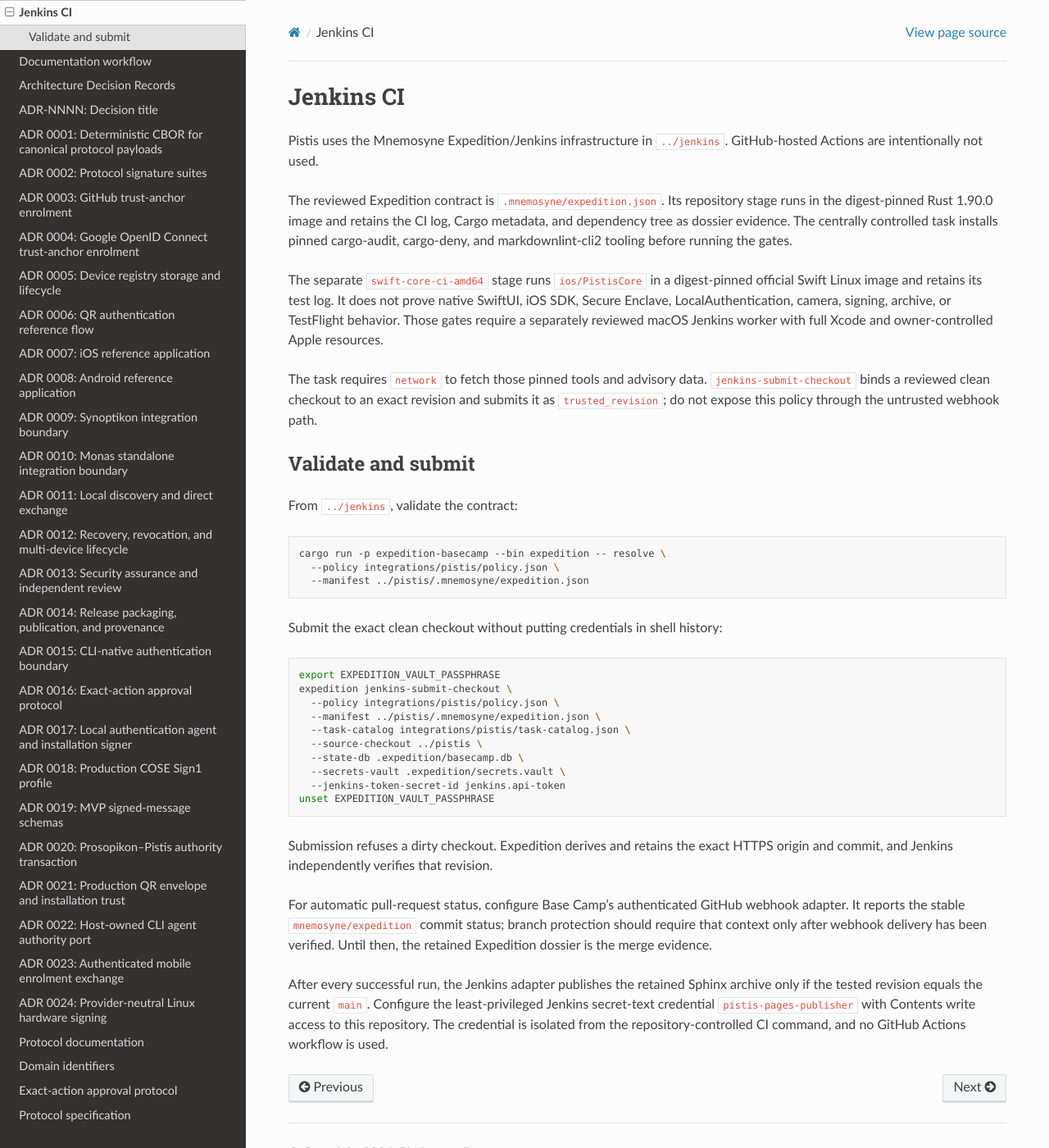
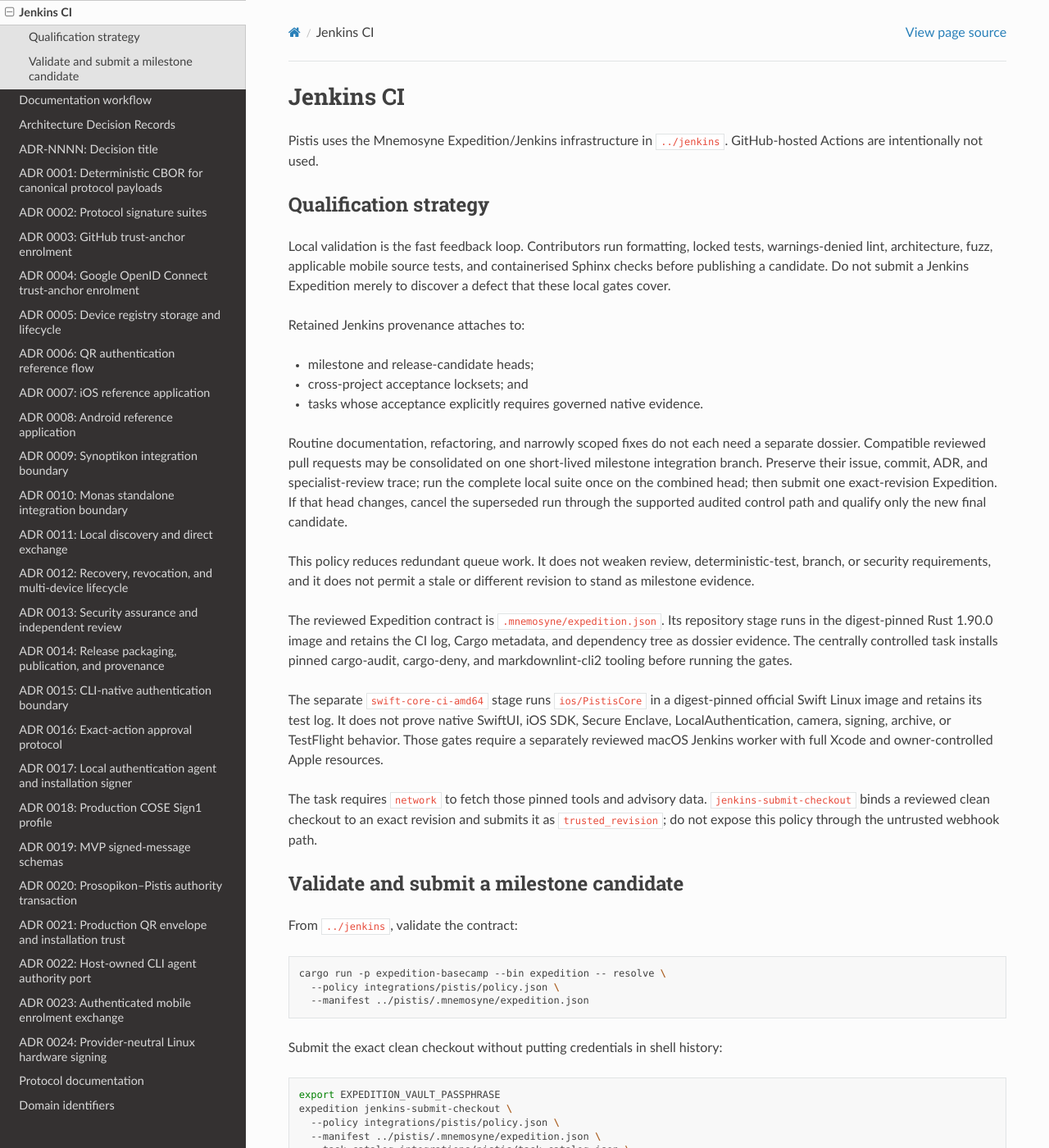
Before and after one commit to sagrudd/pistis, a Sphinx documentation site: the page built from docs/development/jenkins-ci.md, in a window 1280 px wide and 1400 px high. Shown: the whole window at 82% size. Built offline with Sphinx 7.4.7 and the Read the Docs theme 3.1.0, drawn with Linux system fonts in a browser that asks for light colours; the version number could not be read and is left out; some of the changed text lies outside the part shown.

Commit message:
Qualify provenance at milestone boundaries

```diff
--- a/docs/development/jenkins-ci.md
+++ b/docs/development/jenkins-ci.md
@@ -2,6 +2,32 @@
 
 Pistis uses the Mnemosyne Expedition/Jenkins infrastructure in `../jenkins`.
 GitHub-hosted Actions are intentionally not used.
+
+## Qualification strategy
+
+Local validation is the fast feedback loop. Contributors run formatting,
+locked tests, warnings-denied lint, architecture, fuzz, applicable mobile
+source tests, and containerised Sphinx checks before publishing a candidate.
+Do not submit a Jenkins Expedition merely to discover a defect that these
+local gates cover.
+
+Retained Jenkins provenance attaches to:
+
+- milestone and release-candidate heads;
+- cross-project acceptance locksets; and
+- tasks whose acceptance explicitly requires governed native evidence.
+
+Routine documentation, refactoring, and narrowly scoped fixes do not each need
+a separate dossier. Compatible reviewed pull requests may be consolidated on
+one short-lived milestone integration branch. Preserve their issue, commit,
+ADR, and specialist-review trace; run the complete local suite once on the
+combined head; then submit one exact-revision Expedition. If that head changes,
+cancel the superseded run through the supported audited control path and
+qualify only the new final candidate.
+
+This policy reduces redundant queue work. It does not weaken review,
+deterministic-test, branch, or security requirements, and it does not permit a
+stale or different revision to stand as milestone evidence.
 
 The reviewed Expedition contract is `.mnemosyne/expedition.json`. Its
 repository stage runs in the digest-pinned Rust 1.90.0 image and retains the CI
@@ -21,7 +47,7 @@
 and submits it as `trusted_revision`; do not expose this policy through the
 untrusted webhook path.
 
-## Validate and submit
+## Validate and submit a milestone candidate
 
 From `../jenkins`, validate the contract:
 
@@ -48,6 +74,7 @@
 
 Submission refuses a dirty checkout. Expedition derives and retains the exact
 HTTPS origin and commit, and Jenkins independently verifies that revision.
+Submit only after the combined local gates and required reviews pass.
 
 For automatic pull-request status, configure Base Camp's authenticated GitHub
 webhook adapter. It reports the stable `mnemosyne/expedition` commit status;
```
Also changed, not shown: AGENTS.md (+16 -0 lines), CONTRIBUTING.md (+10 -1 lines).
